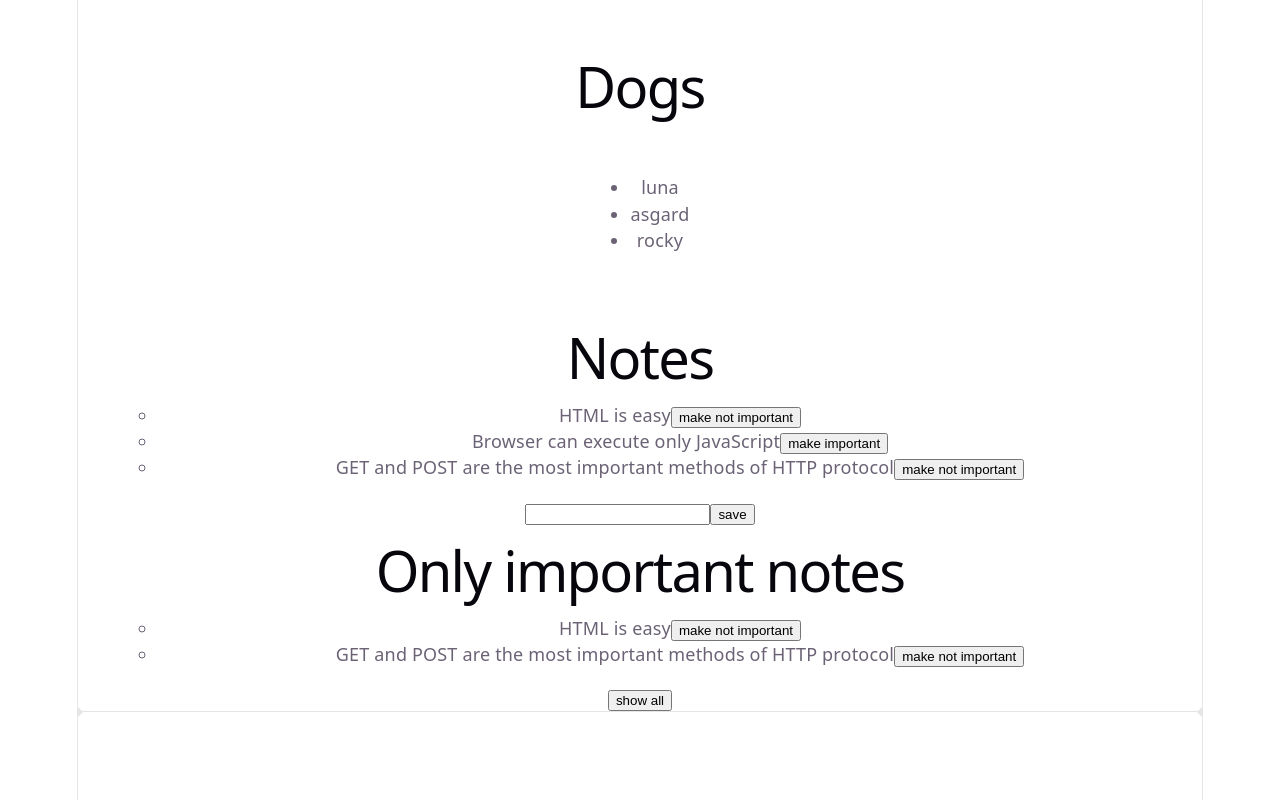
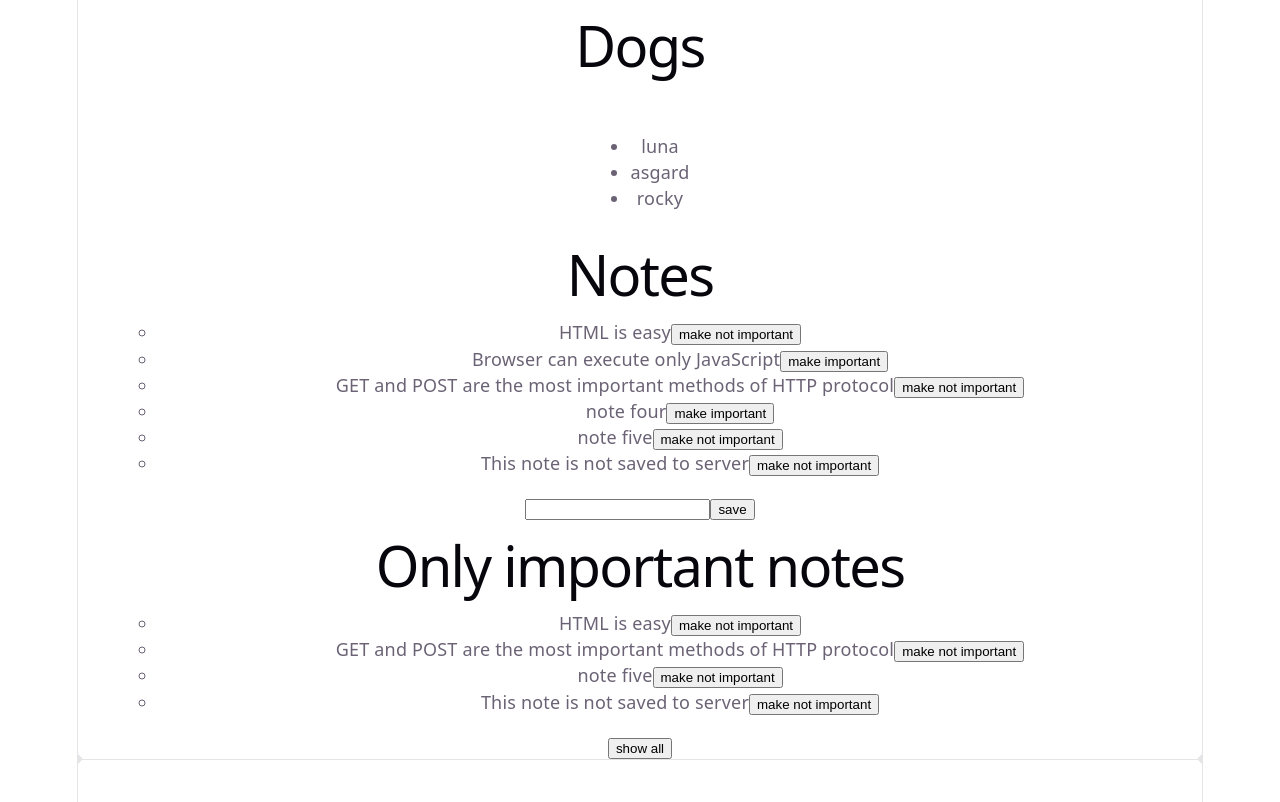
Before and after one commit to ERV1304/fullstackopen, a React (Vite) app in the folder part2/: page / in a window 1280 px wide. Shown: the top 802 px of the page. Built offline with nearby package versions, Linux system fonts and the light colour scheme; no server answers; data requests are answered from the project's data file.

Commit message:
Fix problems in previous version

```diff
--- a/part2/db.json
+++ b/part2/db.json
@@ -14,6 +14,17 @@
       "id": "3",
       "content": "GET and POST are the most important methods of HTTP protocol",
       "important": true
+    },
+    {
+      "id": "dYdjprDcoUY",
+      "content": "note four",
+      "important": false
+    },
+    {
+      "id": "yovtZeyxOH8",
+      "content": "note five",
+      "important": true
     }
-    ]
+  ],
+  "$schema": "./node_modules/json-server/schema.json"
 }
--- a/part2/src/App.tsx
+++ b/part2/src/App.tsx
@@ -44,13 +44,6 @@ function App(props: { /*notes: { id: number, important: boolean, content: string
       })
   }
 
-  const handleNoteChange = (event) => {
-    console.log(event.target.value)
-    setNewNote(event.target.value)
-  }
-
-  const notesToShow = showAll ? notes : notes.filter(note => note.important === true)
-
   const toggleImportanceOf = id => {
     const url = `http://localhost:3001/notes/${id}`
     const note = notes.find(n => n.id === id)
@@ -61,8 +54,18 @@ function App(props: { /*notes: { id: number, important: boolean, content: string
       .then(returnedNote => {
         setNotes(notes.map(note => note.id !== id ? note : returnedNote))
       })
-}
+      .catch((error) => {
+        alert(`the note '${note.content}' was already deleted from server`)
+        setNotes(notes.filter((n) => n.id !== id))
+      })
+  }
 
+  const handleNoteChange = (event) => {
+    console.log(event.target.value)
+    setNewNote(event.target.value)
+  }
+
+  const notesToShow = showAll ? notes : notes.filter((note) => note.important)
 
   return (
     <>
--- a/part2/src/services/notes.js
+++ b/part2/src/services/notes.js
@@ -3,9 +3,12 @@ const baseUrl = 'http://localhost:3001/notes'
 
 const getAll = () => {
   const request = axios.get(baseUrl)
-  return request.then(response => response.data).catch(error => {
-    console.log('fail-getAll')
-  })
+  const nonExisting = {
+    id: 10000,
+    content: 'This note is not saved to server',
+    important: true,
+  }
+  return request.then(response => response.data.concat(nonExisting))
 }
 
 const create = newObject => {
@@ -15,10 +18,7 @@ const create = newObject => {
 
 const update = (id, newObject) => {
   const request = axios.put(`${baseUrl}/${id}`, newObject)
-  return request.then(response => response.data).catch(error => {
-    console.log('fail-update')
-  })
-
+  return request.then(response => response.data)
 }
 
 export default { getAll, create, update }
```
Lines whose indentation alone changed are shown as unchanged.
